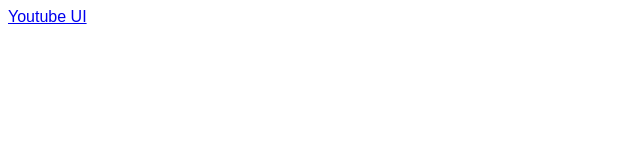
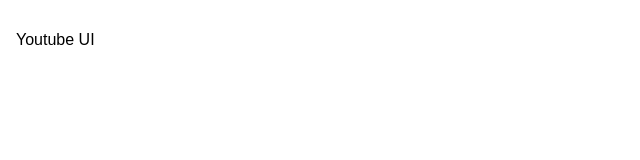
Before and after one commit to hmohammed448/geekAskwind, a website: page index.html in a window 1280 px wide. Shown: the whole page, without its empty margins (0-640 px from the left). Drawn offline with nearby package versions, Linux system fonts and the light colour scheme; the site is published under a folder, as on GitHub Pages, so addresses that start at the root find nothing; a web font is replaced by a local one.

Commit message:
first commit

```diff
--- a/index.html
+++ b/index.html
@@ -4,8 +4,8 @@
 <head>
   <meta charset="UTF-8">
   <meta name="viewport" content="width=device-width, initial-scale=1.0">
-  <link href="/dist/output.css" rel="stylesheet">
-  <link rel="stylesheet" href="/src/input.css">
+  <link href="dist/output.css" rel="stylesheet">
+  <link rel="stylesheet" href="src/input.css">
 
   <link rel="stylesheet"
     href="https://fonts.googleapis.com/css2?family=Material+Symbols+Outlined:opsz,wght,FILL,GRAD@24,400,1,0" />
@@ -24,6 +24,6 @@
 
 <body>
   <header class="header w-full bg-white flex h-20 justify-between items-center my-0 px-4 flex-wrap">
-    <a href="Youtube-UI.html">Youtube UI</a>
+    <a href="src/Youtube-UI.html">Youtube UI</a>
   </header>
 </body>
```
